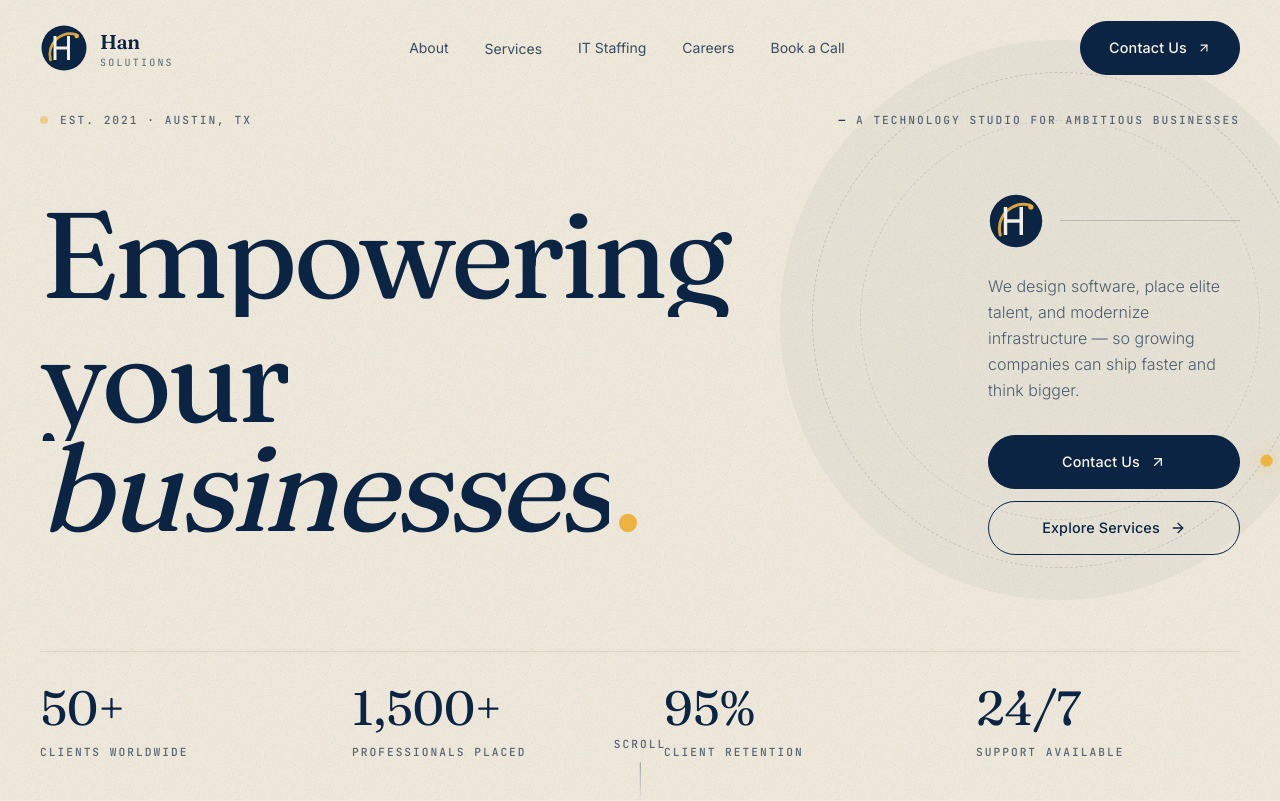
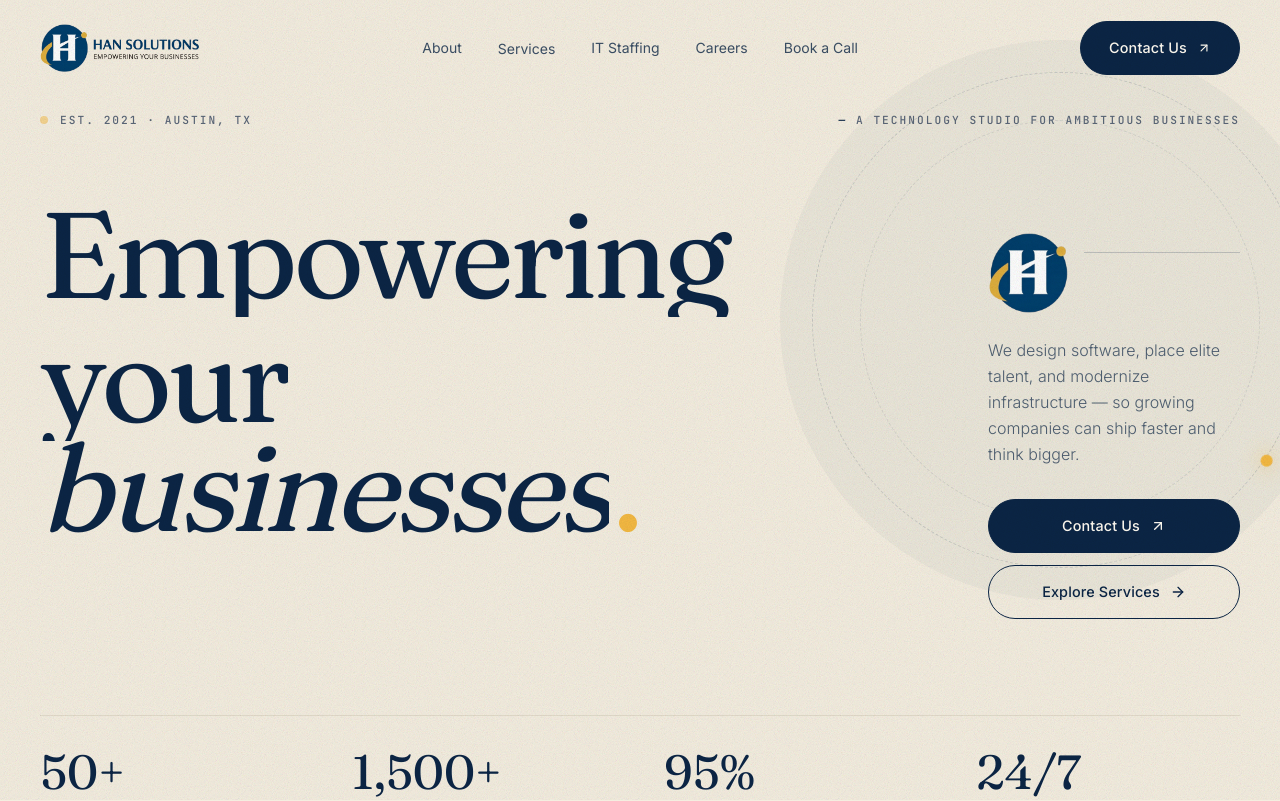
Before and after one commit to sriharini02/mannetech_website, a Next.js app: page / in a window 1280 px wide. Shown: the top 801 px of the page. Built offline with nearby package versions, Linux system fonts and the light colour scheme.

Commit message:
logos updated

```diff
--- a/src/app/about/page.tsx
+++ b/src/app/about/page.tsx
@@ -7,7 +7,6 @@ import { motion } from "framer-motion";
 
 import Reveal, { RevealText } from "@/components/Reveal";
 import ParallaxImage from "@/components/ParallaxImage";
-import Logo from "@/components/Logo";
 import { COMPANY, TESTIMONIALS, PAGE_IMAGES, PRINCIPLES } from "@/lib/constants";
 
 export default function AboutPage() {
@@ -106,7 +105,13 @@ export default function AboutPage() {
             <h2 className="display-serif text-4xl md:text-5xl lg:text-6xl leading-[1] tracking-tight text-ink font-normal">
               Why <em className="italic text-gold-deep">Han</em>?
             </h2>
-            <Logo variant="mark" className="w-20 h-20 mt-10" inkColor="#0B2545" />
+            <Image
+              src="/favicon.png"
+              alt="Han Solutions mark"
+              width={503}
+              height={496}
+              className="w-20 h-20 mt-10"
+            />
           </Reveal>
 
           <div className="lg:col-span-7 lg:col-start-6 space-y-6">
--- a/src/app/icon.tsx
+++ /dev/null
@@ -1,42 +0,0 @@
-import { ImageResponse } from "next/og";
-
-export const size = { width: 64, height: 64 };
-export const contentType = "image/png";
-export const runtime = "edge";
-
-export default function Icon() {
-  return new ImageResponse(
-    (
-      <div
-        style={{
-          width: "100%",
-          height: "100%",
-          background: "#0B2545",
-          borderRadius: "50%",
-          display: "flex",
-          alignItems: "center",
-          justifyContent: "center",
-          fontFamily: "Georgia, serif",
-          fontSize: 38,
-          fontWeight: 700,
-          color: "#FBF6EB",
-          position: "relative",
-        }}
-      >
-        H
-        <div
-          style={{
-            position: "absolute",
-            top: 6,
-            right: 6,
-            width: 10,
-            height: 10,
-            borderRadius: "50%",
-            background: "#F4B942",
-          }}
-        />
-      </div>
-    ),
-    size
-  );
-}
--- a/src/app/layout.tsx
+++ b/src/app/layout.tsx
@@ -81,6 +81,11 @@ export const metadata: Metadata = {
     },
   },
   alternates: { canonical: BASE_URL },
+  icons: {
+    icon: [{ url: "/favicon.png", type: "image/png" }],
+    shortcut: "/favicon.png",
+    apple: "/favicon.png",
+  },
 };
 
 const jsonLd = {
--- a/src/app/page.tsx
+++ b/src/app/page.tsx
@@ -28,7 +28,6 @@ import { motion, useScroll, useTransform } from "framer-motion";
 import Reveal, { RevealText } from "@/components/Reveal";
 import Marquee from "@/components/Marquee";
 import ParallaxImage from "@/components/ParallaxImage";
-import Logo from "@/components/Logo";
 import {
   COMPANY,
   SERVICES,
@@ -138,7 +137,13 @@ export default function HomePage() {
             <div className="lg:col-span-3 flex flex-col justify-end">
               <Reveal animation="fade-up" delay={0.8}>
                 <div className="flex items-center gap-4 mb-6">
-                  <Logo variant="mark" className="w-14 h-14 shrink-0" inkColor="#0B2545" />
+                             <Image
+              src="/favicon.png"
+              alt="Han Solutions mark"
+              width={503}
+              height={496}
+              className="w-20 h-20 mt-10"
+            />
                   <div className="flex-1 h-px bg-ink/20" />
                 </div>
                 <p className="text-ink/70 text-base leading-relaxed mb-8 font-light">
--- a/src/components/Footer.tsx
+++ b/src/components/Footer.tsx
@@ -2,7 +2,7 @@
 
 import Link from "next/link";
 import { ArrowUpRight, Mail, Phone, MapPin, Linkedin, Twitter, Instagram } from "lucide-react";
-import Logo from "./Logo";
+import Image from "next/image";
 import Reveal from "./Reveal";
 import { COMPANY, SERVICES } from "@/lib/constants";
 
@@ -53,13 +53,19 @@ export default function Footer() {
           {/* Brand */}
           <div className="col-span-2 md:col-span-4 pr-6">
             <Link href="/" className="inline-flex items-center gap-3 group mb-6">
-              <Logo variant="mark" className="w-10 h-10" hColor="#0b2545" inkColor="#FBF6EB" goldColor="#F4B942" />
-              <div className="leading-none">
+              <Image
+              src="/favicon.png"
+              alt="Han Solutions mark"
+              width={503}
+              height={496}
+              className="w-20 h-20 mt-10"
+            />
+              {/* <div className="leading-none">
                 <p className="font-display text-xl font-semibold">Han</p>
                 <p className="font-mono text-[10px] tracking-[0.22em] text-ivory/60 uppercase mt-0.5">
                   Solutions
                 </p>
-              </div>
+              </div> */}
             </Link>
             <p className="text-ivory/60 text-sm leading-relaxed max-w-xs mb-8">
               {COMPANY.shortDescription}
--- a/src/components/Header.tsx
+++ b/src/components/Header.tsx
@@ -2,10 +2,10 @@
 
 import { useState, useEffect } from "react";
 import Link from "next/link";
+import Image from "next/image";
 import { usePathname } from "next/navigation";
 import { motion, AnimatePresence } from "framer-motion";
 import { Menu, X, ArrowUpRight } from "lucide-react";
-import Logo from "./Logo";
 import { NAV_LINKS, SERVICES, COMPANY } from "@/lib/constants";
 
 export default function Header() {
@@ -51,22 +51,17 @@ export default function Header() {
             {/* Logo */}
             <Link
               href="/"
-              className="flex items-center gap-3 group relative z-[60]"
+              className="group relative z-[60] inline-flex items-center"
               aria-label="Han Solutions — home"
             >
-              <Logo
-                variant="mark"
-                className="w-11 h-11 md:w-12 md:h-12 transition-transform duration-500 group-hover:rotate-[-6deg]"
-                inkColor="#0B2545"
+              <Image
+                src="/han-logo-light.png"
+                alt="Han Solutions"
+                width={1024}
+                height={320}
+                priority
+                className="h-10 md:h-12 w-auto transition-transform duration-500 group-hover:-translate-y-0.5"
               />
-              <div className="hidden sm:flex flex-col leading-none">
-                <span className="font-display text-lg md:text-xl font-semibold text-ink tracking-tight">
-                  Han
-                </span>
-                <span className="font-mono text-[10px] tracking-[0.22em] text-graphite uppercase mt-0.5">
-                  Solutions
-                </span>
-              </div>
             </Link>
 
             {/* Desktop Nav */}
```
Also changed, not shown: public/favicon.png (added), public/han-logo-light.png (added).
